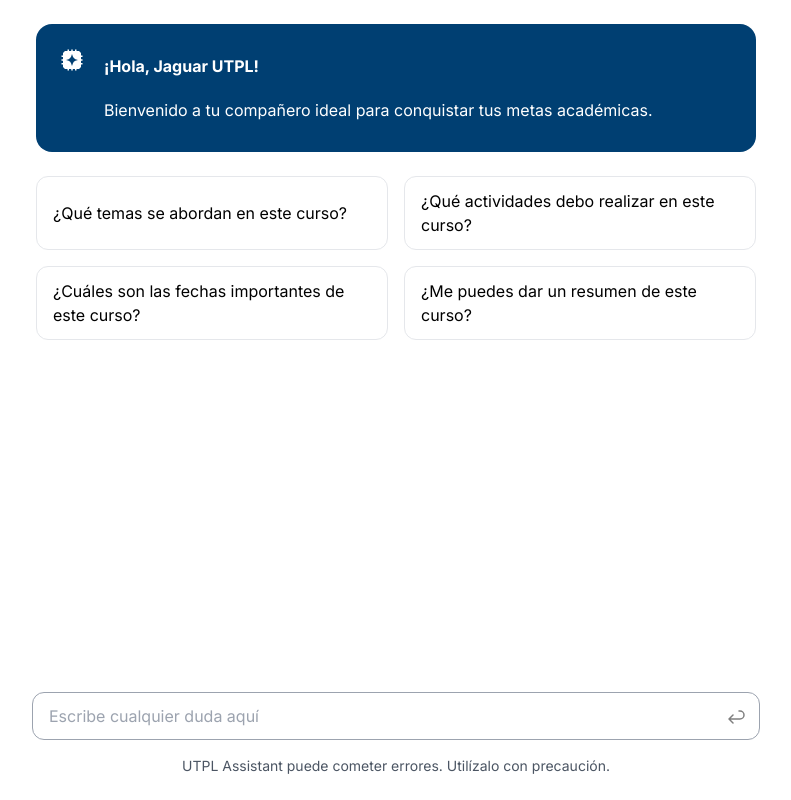
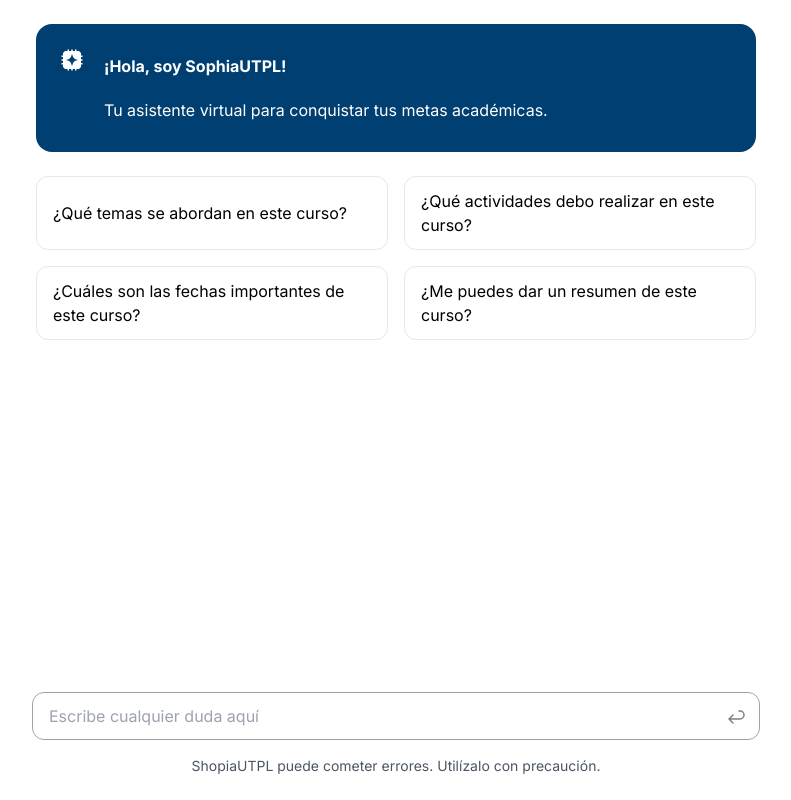
Before and after one commit to Ediloja/custom-chatbot, a Next.js app: page / in a window 1280 px wide. Shown: the whole page, without its empty margins (244-1035 px from the left). Built offline with nearby package versions, Linux system fonts and the light colour scheme.

Commit message:
ops: Modificación de mensajes de UI para deployment

```diff
--- a/app/page.tsx
+++ b/app/page.tsx
@@ -32,9 +32,9 @@ export default function Page() {
             {
                 id: "0",
                 role: "system",
-                content: `**¡Hola, Jaguar UTPL!**
+                content: `**¡Hola, soy SophiaUTPL!**
 
-Bienvenido a tu compañero ideal para conquistar tus metas académicas.`,
+Tu asistente virtual para conquistar tus metas académicas.`,
             },
         ],
 
--- a/app/ui/footer.tsx
+++ b/app/ui/footer.tsx
@@ -1,7 +1,7 @@
 export default function Footer() {
     return (
         <p className="mt-4 text-center text-xs text-gray-600 md:text-sm">
-            UTPL Assistant puede cometer errores. Utilízalo con precaución.
+            ShopiaUTPL puede cometer errores. Utilízalo con precaución.
         </p>
     );
 }
```
